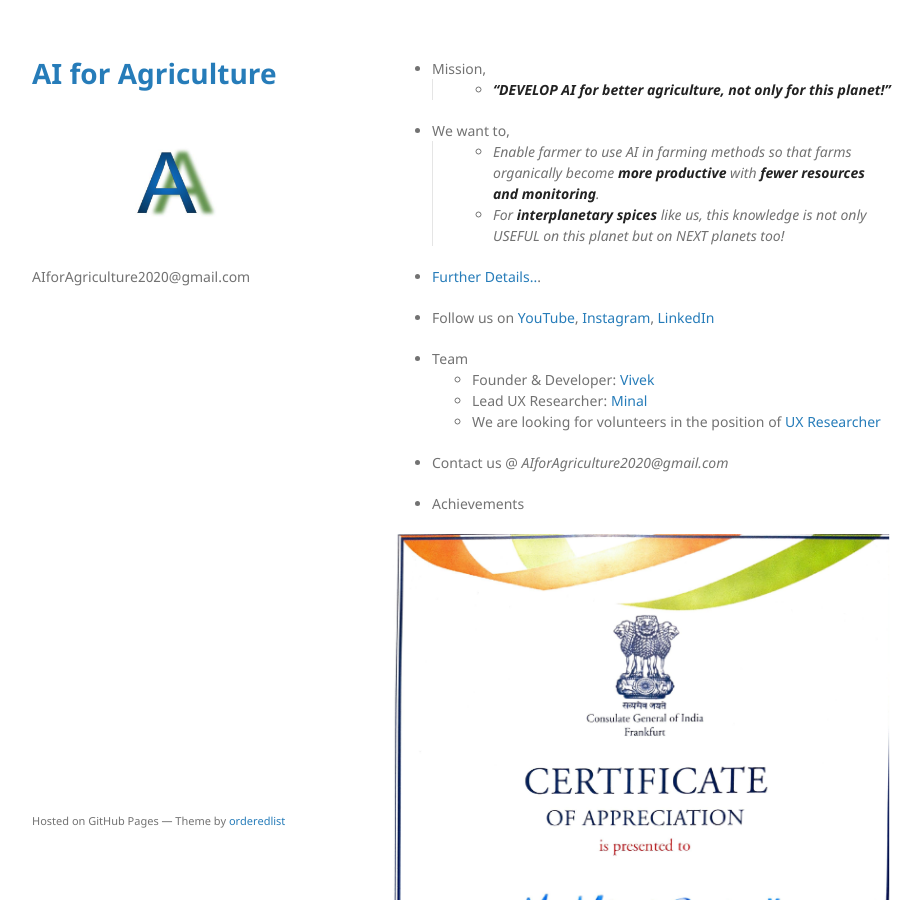
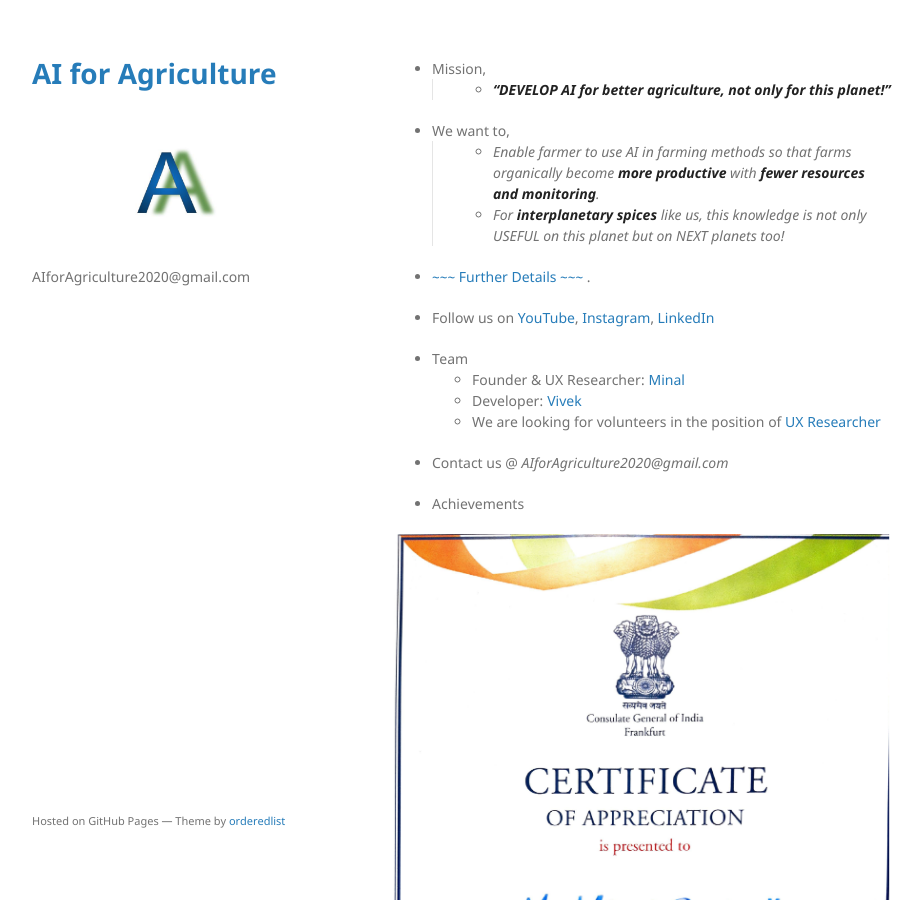
Before and after one commit to AiForAgriculture/aiforagriculture.github.io, a Jekyll site: the page built from index.md, in a window 1280 px wide and 900 px high. Shown: the whole window, without its empty margins (178-1100 px from the left). Built offline with Jekyll 4.4.1, drawn with Linux system fonts in a browser that asks for light colours; our own code applies the rules of GitHub Pages for plain Markdown files.

Commit message:
cosmetic changes

```diff
--- a/index.md
+++ b/index.md
@@ -9,13 +9,13 @@
   > - For ***interplanetary spices*** like us, this knowledge is not only USEFUL on this planet but on NEXT planets too!
 
 
-- [Further Details..](./ai_for_agriculture.md).
+- [ ~~~ Further Details ~~~ ](./ai_for_agriculture.md).
 
 - Follow us on [YouTube](https://www.youtube.com/channel/UCnqChxUetinozBSUvYec_ww/playlists), [Instagram](https://www.instagram.com/ai_for_agriculture/), [LinkedIn](https://www.linkedin.com/company/ai-for-agriculture)
 
 - Team
-  - Founder & Developer: [Vivek](https://www.linkedin.com/in/vivek-bombatkar)
-  - Lead UX Researcher: [Minal](https://www.linkedin.com/in/minalbombatkar/)
+  - Founder & UX Researcher: [Minal](https://www.linkedin.com/in/minalbombatkar/)
+  - Developer: [Vivek](https://www.linkedin.com/in/vivek-bombatkar)
   - We are looking for volunteers in the position of [UX Researcher](./assets/pages/User_Experience_Researcher.md)
 
 - Contact us @ _AIforAgriculture2020@gmail.com_
```
Also changed, not shown: other parts of index.md (+0 -6 lines).
